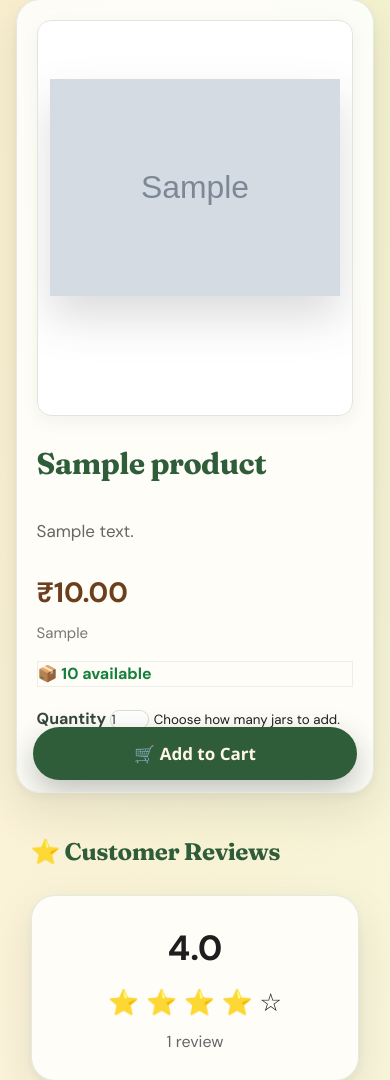
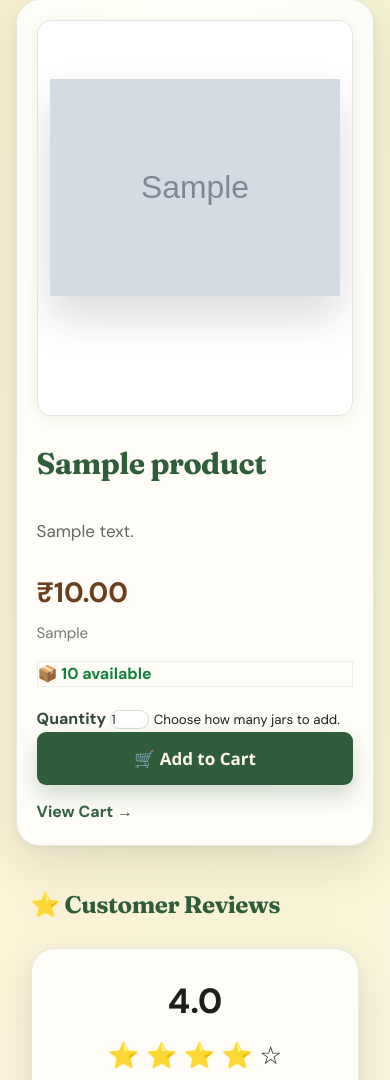
Before and after one commit to gathpalaxmikanthreddy/pickles-store, a Flask app: page /product/1 in a window 390 px wide. Shown: the part 223-1303 px from the top of the page. Run offline with Flask 3, Linux system fonts and the light colour scheme; tables that the repository leaves empty hold one stand-in row (values such as "Sample post"); grey boxes marked "Sample" are stand-in pictures; some libraries are stand-ins or nearby versions.

Commit message:
Update templates and mobile layout styles

```diff
--- a/static/3d-ui.css
+++ b/static/3d-ui.css
@@ -1226,15 +1226,6 @@
             height: 260px;
         }
 
-        .product-info .add-btn,
-        #add-product {
-            position: sticky;
-            z-index: 20;
-            bottom: 14px;
-            width: 100%;
-            box-shadow: 0 10px 28px rgba(30, 44, 28, 0.24);
-        }
-
         .cart-drawer {
             padding: 18px;
         }
@@ -4046,19 +4037,6 @@
         grid-column: auto;
     }
 
-    .product-info .add-btn,
-    #add-product {
-        position: fixed;
-        z-index: 1200;
-        right: 16px;
-        bottom: calc(12px + env(safe-area-inset-bottom));
-        left: 16px;
-        width: calc(100% - 32px);
-        max-width: 560px;
-        margin-inline: auto;
-        border-radius: 999px;
-        box-shadow: 0 12px 30px rgba(30, 44, 28, 0.28);
-    }
 }
 
 @keyframes cart-bump {
--- a/templates/index.html
+++ b/templates/index.html
@@ -699,7 +699,7 @@
     }
 </style>
 
-    <link rel="stylesheet"     href="{{ url_for('static', filename='3d-ui.css', v='20261016-imageportrait') }}">
+    <link rel="stylesheet"     href="{{ url_for('static', filename='3d-ui.css', v='20261017-mobile-layout') }}">
     {% if products %}
         <link rel="preload" as="image" href="{{ url_for('static', filename='images/' + products[0].image) }}">
     {% endif %}
--- a/templates/product_details.html
+++ b/templates/product_details.html
@@ -371,7 +371,7 @@
     }
 </style>
 
-    <link rel="stylesheet" href="{{ url_for('static', filename='3d-ui.css', v='20261015-imagefit2') }}">
+    <link rel="stylesheet" href="{{ url_for('static', filename='3d-ui.css', v='20261017-mobile-layout') }}">
 </head>
 
 <body>
```
